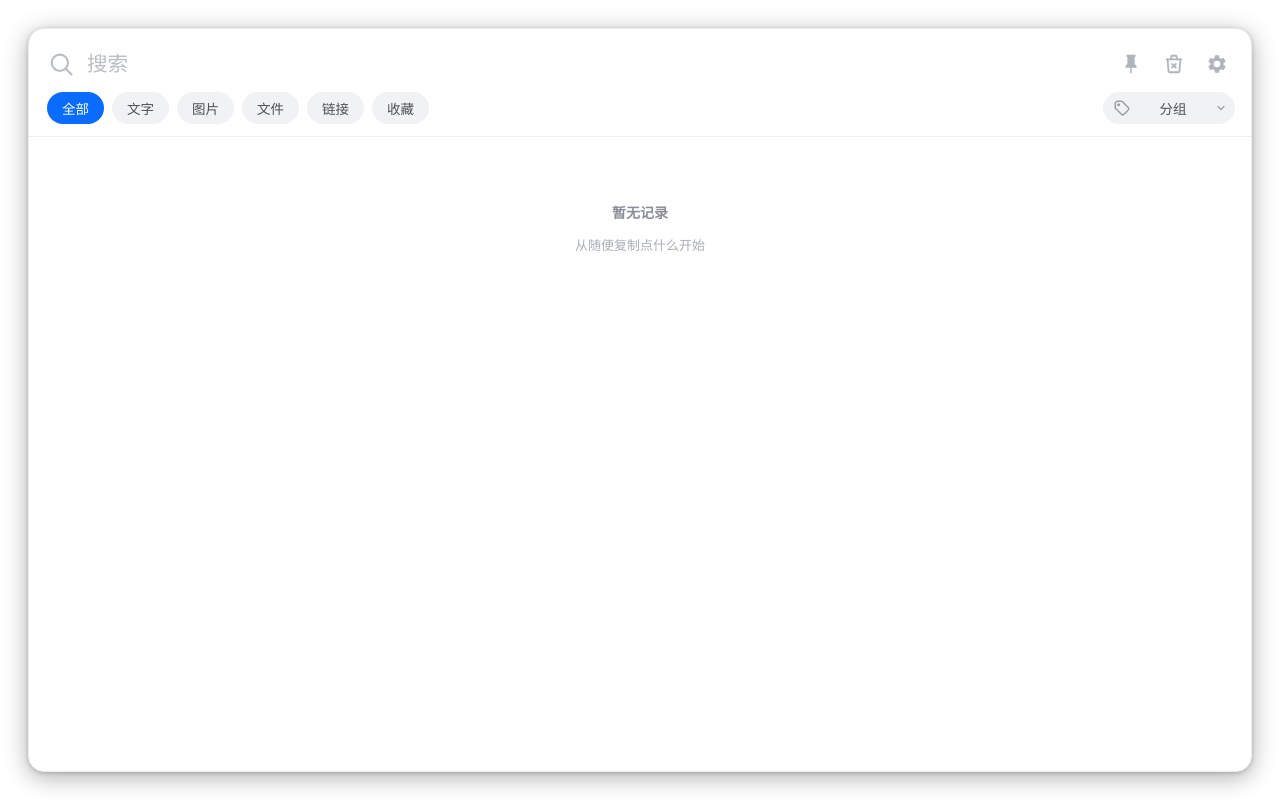
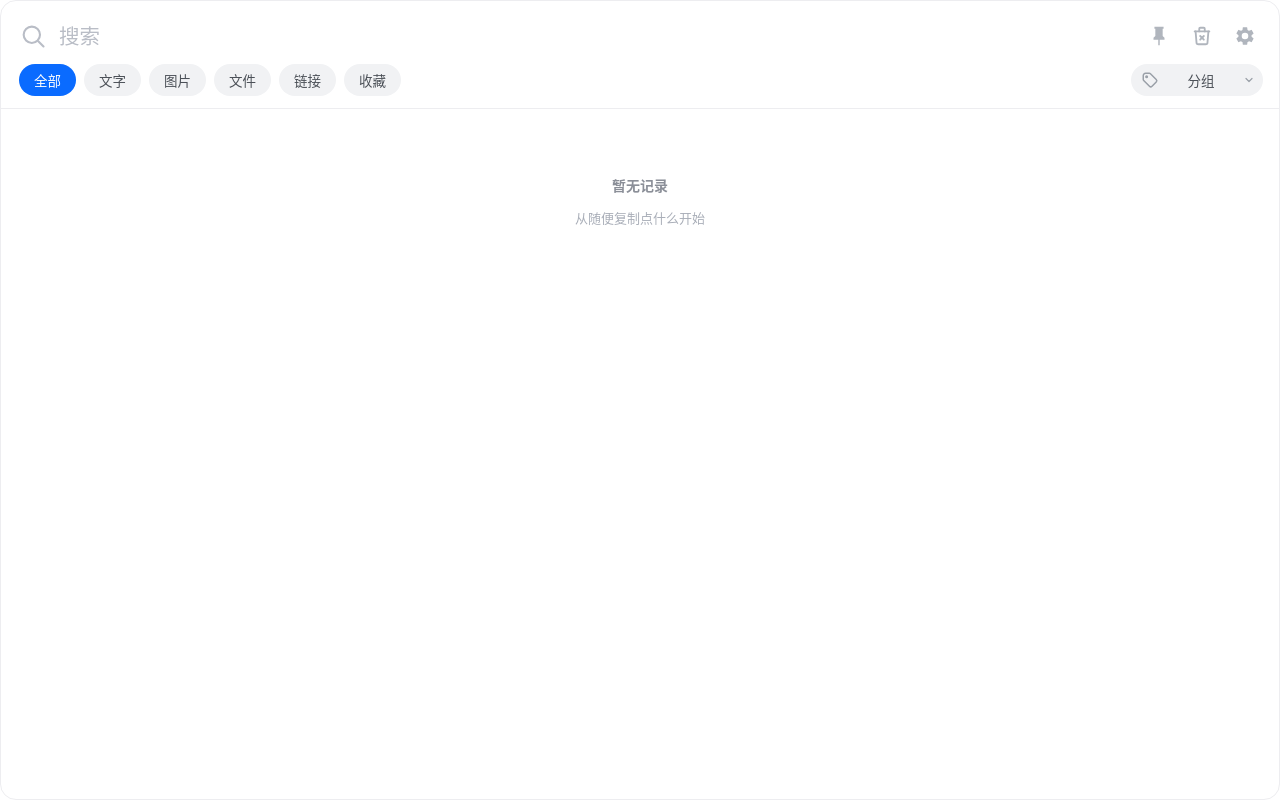
Before and after one commit to shuglx/kylinpaste, a React (Vite) app: page / in a window 1280 px wide. Built offline with nearby package versions, Linux system fonts and the light colour scheme.

Commit message:
Revert "fix(kylin): 窗口外框自绘阴影(Linux)"
This reverts commit e624a53304807d39d69719bc2155fe577df8f211.

```diff
--- a/src/app.css
+++ b/src/app.css
@@ -33,18 +33,6 @@ html,
 html,
 body {
   background: transparent;
-}
-
-/* Linux:窗口比界面大一圈(透明边距),在这里自绘外阴影 —— UKUI 等桌面的合成器
-   不给透明无装饰窗口画阴影,mac 有系统阴影所以不加 */
-body.platform-linux {
-  padding: 28px;
-}
-body.platform-linux .app {
-  box-shadow:
-    0 5px 24px rgba(0, 0, 0, 0.32),
-    0 1px 4px rgba(0, 0, 0, 0.18);
-}
 }
 
 body {
--- a/src/main.jsx
+++ b/src/main.jsx
@@ -2,10 +2,6 @@ import React from 'react';
 import { createRoot } from 'react-dom/client';
 import App from './App.jsx';
 import './app.css';
-
-// 平台标记:Linux 上窗口外扩一圈透明边缘用于自绘阴影,mac 用系统阴影不需要
-const isMac = /Mac/i.test(navigator.platform);
-document.body.classList.add(isMac ? 'platform-mac' : 'platform-linux');
 
 createRoot(document.getElementById('root')).render(
   <React.StrictMode>
```
Also changed, not shown: 1 other file (tests, documents, lock files or other folders).
